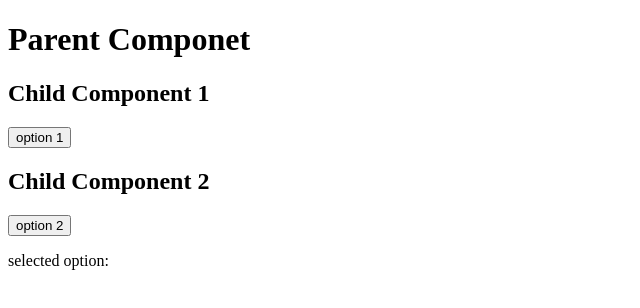
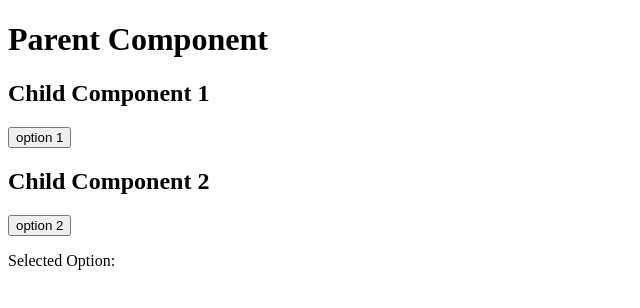
Before and after one commit to acciojob/lift-state-up-3-Kushal-deep, a React app: page / in a window 1280 px wide. Shown: the top 308 px of the page, without its empty margins (0-640 px from the left). Built offline with nearby package versions, Linux system fonts and the light colour scheme.

Commit message:
completed

```diff
--- a/src/components/App.js
+++ b/src/components/App.js
@@ -1,8 +1,8 @@
 
 import React, { useState } from "react";
 import './../styles/App.css';
-import ChildOne from "./ChildComponent1";
-import ChildTwo from "./ChildComponent2";
+import ChildComponent1 from "./ChildComponent1";
+import ChildComponent2 from "./ChildComponent2";
 
 const App = () => {
 
@@ -14,11 +14,11 @@ const App = () => {
   return (
     <div className="parent">
         {/* Do not remove the main div */}
-        <h1>Parent Componet</h1>
-        <ChildOne selectedOption={selectedOption} handleSelect={handleSelect}/>
-        <ChildTwo selectedOption={selectedOption} handleSelect={handleSelect}/>
+        <h1>Parent Component</h1>
+        <ChildComponent1 selectedOption={selectedOption} handleSelect={handleSelect}/>
+        <ChildComponent2 selectedOption={selectedOption} handleSelect={handleSelect}/>
 
-        <p>selected option:{selectedOption} </p>
+        <p>Selected Option:{selectedOption} </p>
     </div>
   )
 }
--- a/src/components/ChildComponent1.js
+++ b/src/components/ChildComponent1.js
@@ -1,14 +1,14 @@
 
 import React from "react";
 
-const ChildOne =({selectedOption,handleSelect})=>{
+const ChildComponent1 =({selectedOption,handleSelect})=>{
   return (
     <>
     <h2>Child Component 1</h2>
-    <button onClick={()=>handleSelect("option 1")}>option 1</button>
+    <button onClick={()=>handleSelect("Option 1")}>option 1</button>
     </>
 
   )
 }
 
-export default ChildOne;
+export default ChildComponent1;
--- a/src/components/ChildComponent2.js
+++ b/src/components/ChildComponent2.js
@@ -1,12 +1,12 @@
 
  import React from "react";
-const ChildTwo =({selectedOption,handleSelect}) =>{
+const ChildComponent2 =({selectedOption,handleSelect}) =>{
   return (
     <>
     <h2>Child Component 2</h2>
-    <button onClick={()=>handleSelect("option 2")}>option 2</button></>
+    <button onClick={()=>handleSelect("Option 2")}>option 2</button></>
   )
 }
 
 
-export default ChildTwo;
+export default ChildComponent2;
```
